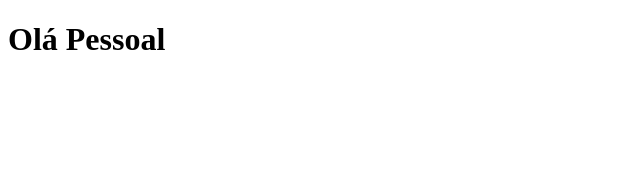
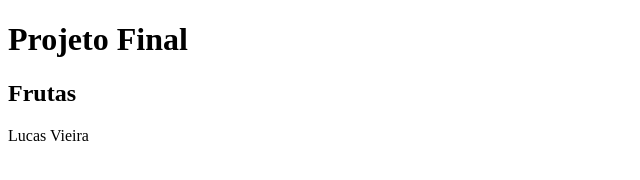
Before and after one commit to luscale/Aula-4, a plain HTML site: page index.html in a window 1280 px wide. Shown: the whole page, without its empty margins (0-640 px from the left). Drawn offline with Linux system fonts and the light colour scheme.

Commit message:
Título do projeto, nome do projeto e meu nome

```diff
--- a/index.html
+++ b/index.html
@@ -3,9 +3,11 @@
 <head>
     <meta charset="UTF-8">
     <meta name="viewport" content="width=device-width, initial-scale=1.0">
-    <title>Document</title>
+    <title>Frutas</title>
 </head>
 <body>
-    <h1>Olá Pessoal</h1>
+    <h1>Projeto Final</h1>
+    <h2>Frutas</h2>
+    <p>Lucas Vieira</p>
 </body>
 </html>
```
